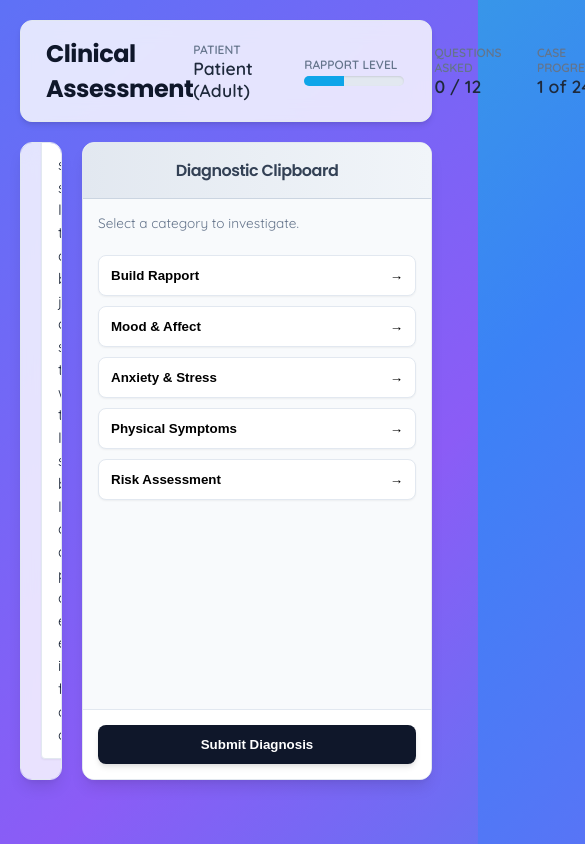
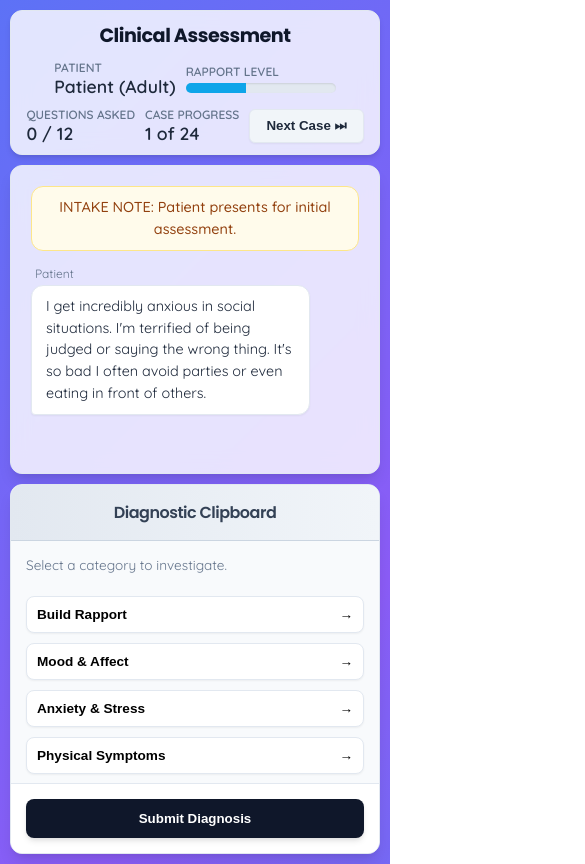
Before and after one commit to IAmBatmanJK/clinicalcasetool, a plain HTML site: page index.html in a window 390 px wide. Shown: the top 864 px of the page, 585 px wide, since content can reach past the window. Drawn offline with nearby package versions, Linux system fonts and the light colour scheme.

```diff
--- a/index.html
+++ b/index.html
@@ -262,6 +262,50 @@
         ::-webkit-scrollbar-track { background: transparent; }
         ::-webkit-scrollbar-thumb { background: #cbd5e1; border-radius: 4px; }
         ::-webkit-scrollbar-thumb:hover { background: #94a3b8; }
+        /* --- MOBILE RESPONSIVENESS FIX (SPLIT SCREEN) --- */
+        @media (max-width: 768px) {
+            body {
+                grid-template-columns: 1fr;
+                grid-template-rows: auto 1fr 1.2fr; /* Header, Chat, Clipboard */
+                height: 100dvh; /* Locks to exactly the phone screen height */
+                overflow: hidden; /* Stops the whole page from scrolling */
+                padding: 10px;
+                gap: 10px;
+            }
+
+            .header-area {
+                flex-wrap: wrap;
+                justify-content: center;
+                padding: 10px;
+                gap: 10px;
+            }
+
+            .header-title h1 {
+                font-size: 1.2em;
+                text-align: center;
+                width: 100%; /* Forces title to top */
+            }
+
+            .dashboard-stats {
+                flex-wrap: wrap;
+                justify-content: center;
+                gap: 10px;
+            }
+
+            #chat-container, #clipboard-container {
+                margin-bottom: 0;
+                /* Both will scroll internally, staying on screen together */
+            }
+
+            /* Make text slightly smaller to fit better on mobile */
+            .message { padding: 10px 14px; font-size: 0.9em; }
+            .category-btn, .question-btn { padding: 10px; font-size: 0.85em; }
+
+            .modal-content {
+                width: 95%;
+                padding: 20px;
+            }
+        }
     </style>
 </head>
 <body>
```
